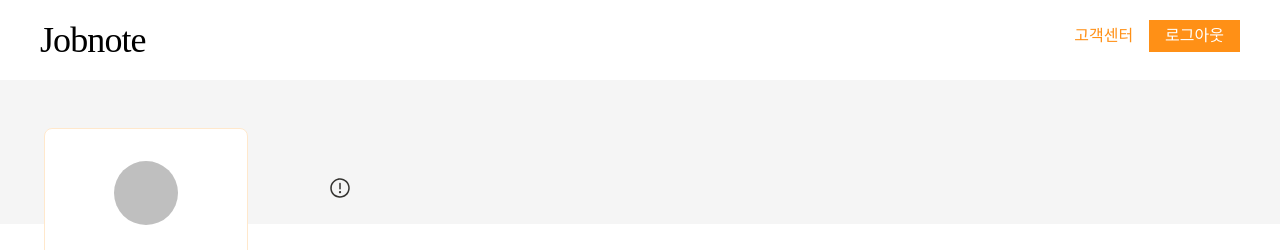
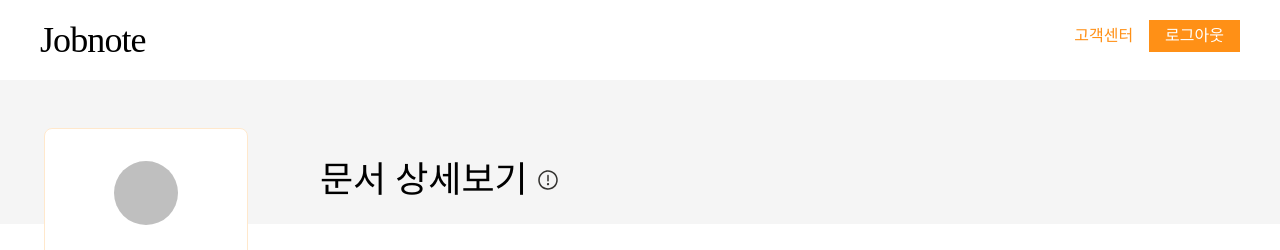
Before and after one commit to strdeok/JobNote, a Next.js app: page /documents/1 in a window 1280 px wide. Shown: the top 250 px of the page. Built offline with nearby package versions, Linux system fonts and the light colour scheme; a web font is replaced by a local one.

Commit message:
refactor: 페이지 이름 가져오는 기준 수정

```diff
--- a/src/app/(afterLogin)/_components/pageTitle.tsx
+++ b/src/app/(afterLogin)/_components/pageTitle.tsx
@@ -1,29 +1,29 @@
 "use client";
 
-import { usePathname } from "next/navigation";
+import { useSelectedLayoutSegments } from "next/navigation";
 import WarningCircleIcon from "@/assets/WarningCircle.svg";
 import MessageBubble from "./messageBubble";
 import { useState } from "react";
 
 export default function PageTitle() {
   const [isActivateMessage, setIsActivateMessage] = useState(false);
+  const segments = useSelectedLayoutSegments();
 
-  const router = usePathname();
   const title = () => {
-    switch (router) {
-      case "/applications":
+    switch (segments[0]) {
+      case "applications":
         return "지원 현황";
-      case "/documents":
-        return "문서 관리";
-      case "/schedule":
+      case "documents":
+        return segments.length > 1 ? "문서 상세보기" : "문서 관리";
+      case "schedule":
         return "일정";
-      case "/dashboard":
+      case "dashboard":
         return "Dashboard";
     }
   };
 
   const message = () => {
-    switch (router) {
+    switch (segments[0]) {
       case "/applications":
         return "지원 현황";
       case "/documents":
@@ -38,7 +38,7 @@ export default function PageTitle() {
     <div className="bg-[#F5F5F5] w-full h-36 relative">
       <div className="absolute bottom-6 left-80 flex flex-row items-center gap-2">
         <h1 className="font-medium text-4xl">{title()}</h1>
-        {router !== "/dashboard" && (
+        {segments[0] !== "/dashboard" && (
           <div className="relative flex items-center">
             <div
               onMouseEnter={() => {
```
